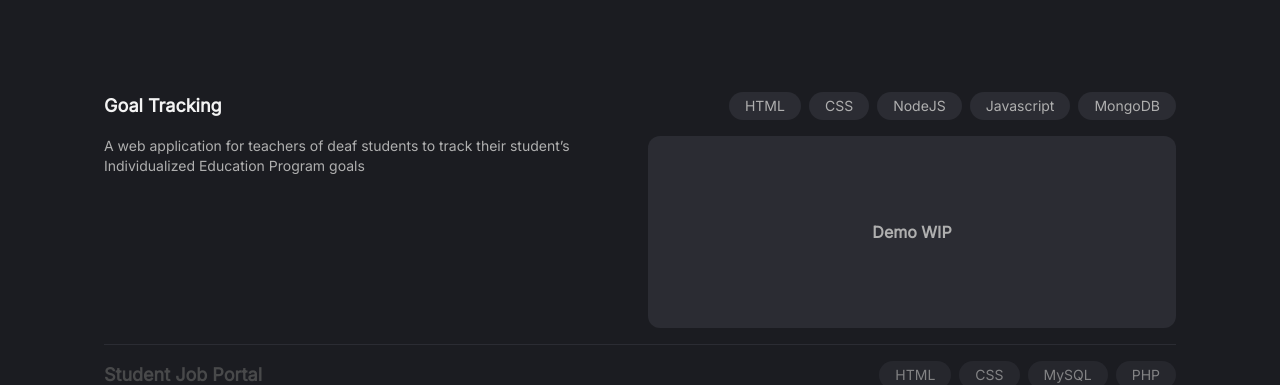
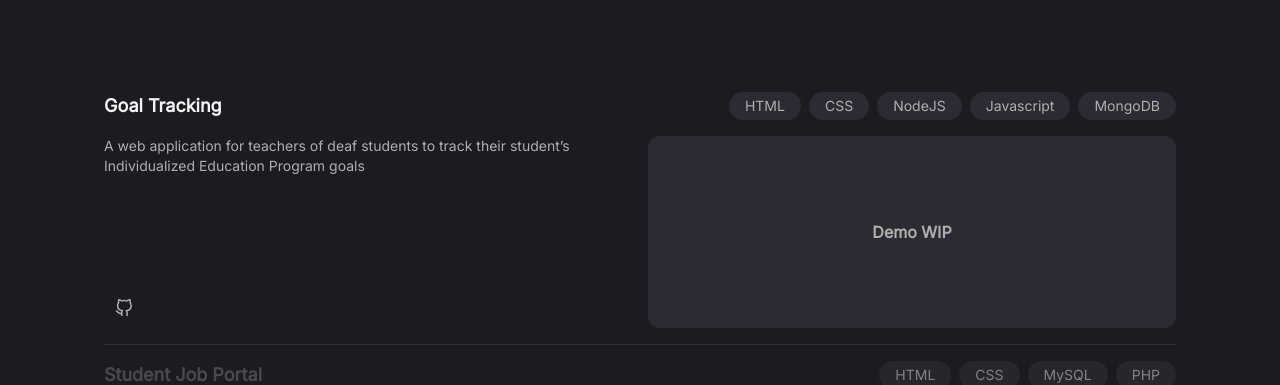
Before and after one commit to conley-tjahjono/my-portfolio, a Next.js app: page / in a window 1280 px wide. Shown: the part 820-1205 px from the top of the page. Built offline with nearby package versions, Linux system fonts and the light colour scheme.

Commit message:
GitHub Links

```diff
--- a/package.json
+++ b/package.json
@@ -14,7 +14,8 @@
     "framer-motion": "^12.7.4",
     "next": "15.3.1",
     "react": "^19.0.0",
-    "react-dom": "^19.0.0"
+    "react-dom": "^19.0.0",
+    "react-feather": "^2.0.10"
   },
   "devDependencies": {
     "@eslint/eslintrc": "^3",
--- a/src/components/Projects.tsx
+++ b/src/components/Projects.tsx
@@ -1,17 +1,20 @@
 "use client"
 import { useState } from 'react';
 import { motion, AnimatePresence } from 'framer-motion';
+import { GitHub } from 'react-feather';
 
 const projects = [
   {
     title: 'Goal Tracking',
     description: 'A web application for teachers of deaf students to track their student’s Individualized Education Program goals',
     tags: ['HTML', 'CSS', 'NodeJS', 'Javascript', 'MongoDB'],
+    url: 'https://github.com/purdue-epics-isd/TRACK'
   },
   {
     title: 'Student Job Portal',
     description: 'A web appplication for students to fill out relative coursework and work experience to match respective jobs and internships',
     tags: ['HTML', 'CSS', 'MySQL', 'PHP'],
+    url: ''
   },
   // {
   //   title: 'Dress My Style',
@@ -22,6 +25,7 @@ const projects = [
     title: 'Letterbox Revamp',
     description: 'Redesigned the user experience and modernized the UI for a film review platform, focusing on accessibility, responsive design, and improved visual hierarchy.',
     tags: ['Figma'],
+    url: ''
   },
 ];
 
@@ -68,10 +72,19 @@ const Projects = () => {
                 transition={{ duration: 0.4 }}
                 className="overflow-hidden mt-4 grid md:grid-cols-2 gap-4"
               >
-                <div className="space-y-4">
+                <div className="flex flex-col justify-between">
                   <p className="text-sm text-left text-[theme(colors.text-secondary)]">
                     {project.description}
                   </p>
+
+                  <a
+                    href={project.url}
+                    target="_blank"
+                    rel="noopener noreferrer"
+                    className="inline-flex items-center justify-center w-10 h-10 rounded-full bg-[theme(colors.surface)] text-[theme(colors.text-secondary)] hover:text-[theme(colors.text-primary)] hover:bg-[theme(colors.bg-muted)] transition"
+                  >
+                    <GitHub size={18} />
+                  </a>
                 </div>
                 <div className="bg-[theme(colors.surface-2)] text-[theme(colors.text-secondary)] flex items-center justify-center rounded-xl h-48 w-full">
                   <span className="font-semibold">Demo WIP</span>
```
Also changed, not shown: 1 other file (tests, documents, lock files or other folders).
